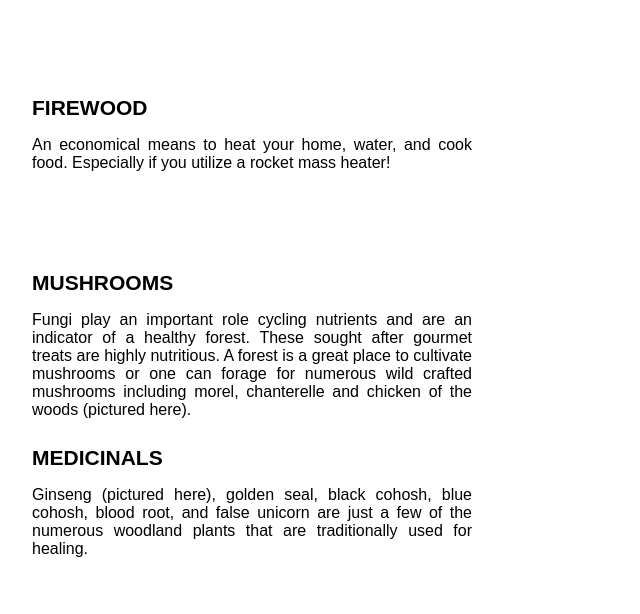
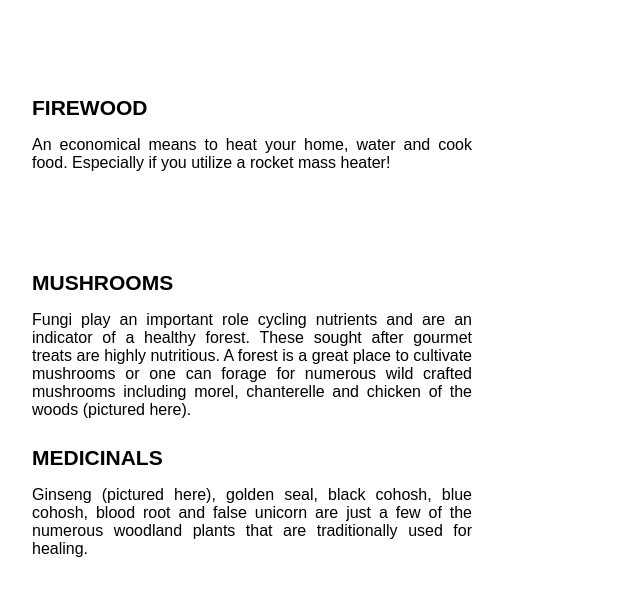
Before and after one commit to woodsofplenty/woodsofplenty.github.io, a plain HTML site: page forest-products.html in a window 1280 px wide. Shown: the part 847-1461 px from the top of the page, 148-788 px from the left. Drawn offline with Linux system fonts and the light colour scheme.

Commit message:
deleted some commas on forest products

```diff
--- a/forest-products.html
+++ b/forest-products.html
@@ -97,7 +97,7 @@
 
 					<main>
 						<h1>Firewood</h1>
-						An economical means to heat your home, water, and cook food. Especially if you utilize a rocket mass heater!
+						An economical means to heat your home, water and cook food. Especially if you utilize a rocket mass heater!
 					</main>
 					<aside class="aside-image">
 						<img src="images/firewood.jpg" alt="Firewood"/>
@@ -117,7 +117,7 @@
 
 					<main>
 						<h1>Medicinals</h1>
-						Ginseng (pictured here), golden seal, black cohosh, blue cohosh, blood root, and false unicorn are just a few of the numerous woodland plants that are traditionally used for healing.
+						Ginseng (pictured here), golden seal, black cohosh, blue cohosh, blood root and false unicorn are just a few of the numerous woodland plants that are traditionally used for healing.
 
 					</main>
 					<aside class="aside-image">
```
